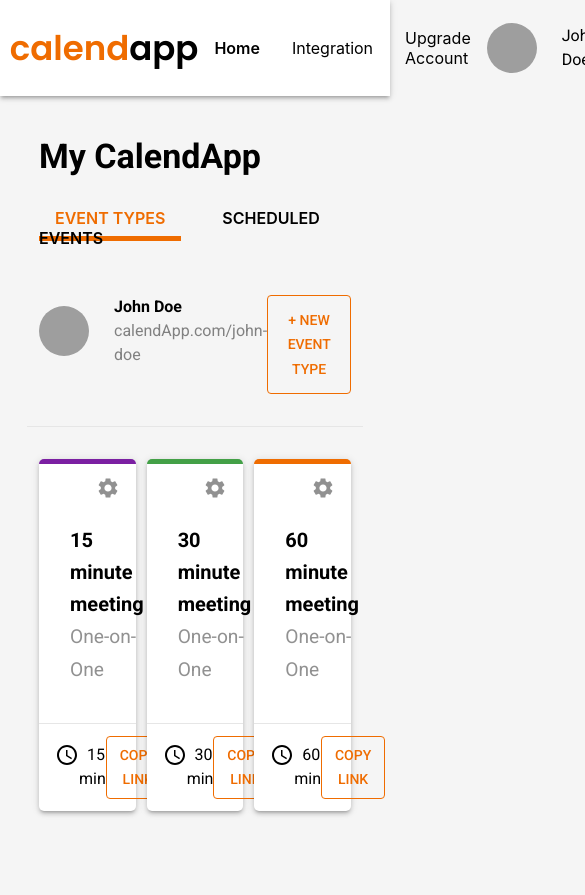
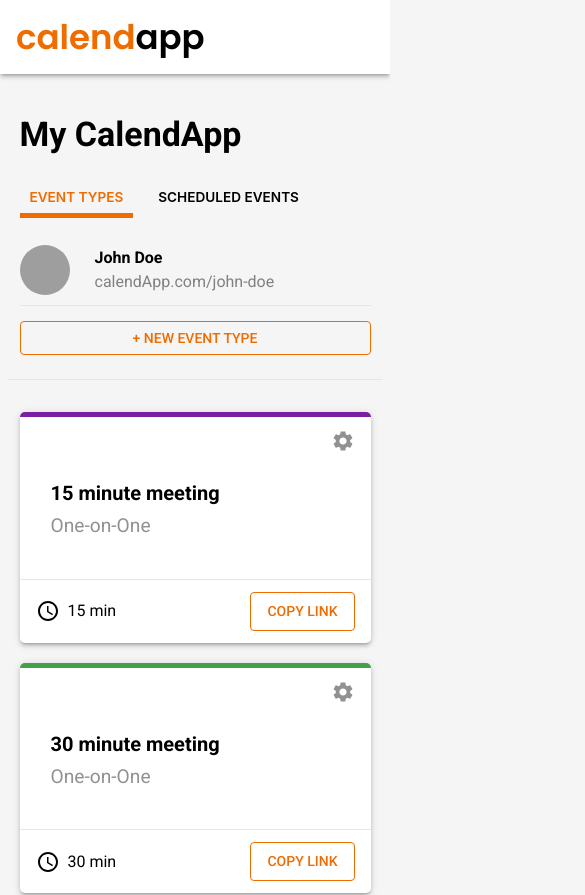
Before and after one commit to hatchways/team-matcha, a React (Create React App) app in the folder client/: page /events in a window 390 px wide. Shown: the top 895 px of the page, 585 px wide, since content can reach past the window. Before the commit the page ends 863 px from the top, so only its background shows below. Built offline with nearby package versions, Linux system fonts and the light colour scheme; grey boxes are pictures that could not be loaded.

Commit message:
event page media queries added

```diff
--- a/client/src/styles/components/EventCard.scss
+++ b/client/src/styles/components/EventCard.scss
@@ -52,3 +52,17 @@
     }
 
 }
+
+// Extra small devices (portrait phones, less than 576px)
+@media (max-width: 575.98px) {
+    .eventCard{
+        width: 100%;
+    }
+}
+
+// Small devices (landscape phones, 576px and up)
+@media (min-width: 576px) and (max-width: 798.98px) {
+    .eventCard{
+        width: 100%;
+    }
+}
--- a/client/src/styles/components/EventPage.scss
+++ b/client/src/styles/components/EventPage.scss
@@ -17,3 +17,32 @@
         }
     }
 }
+
+// Extra small devices (portrait phones, less than 576px)
+@media (max-width: 575.98px) {
+    .eventPage{
+        &__container{
+            @include applyFlex(center, center, column);
+            width: 90%;
+        }
+    }
+}
+
+// Small devices (landscape phones, 576px and up)
+@media (min-width: 576px) and (max-width: 798.98px) {
+    .eventPage{
+        &__container{
+            @include applyFlex(center, center, column);
+            width: 90%;
+        }
+    }
+}
+
+// Large devices (desktops, 992px and up)
+@media (min-width: 799px) and (max-width: 1199.98px) {
+    .eventPage{
+        &__container{
+            width: 90%;
+        }
+    }
+}
--- a/client/src/styles/components/EventPageHeader.scss
+++ b/client/src/styles/components/EventPageHeader.scss
@@ -39,3 +39,36 @@
         }
     }
 }
+
+// Extra small devices (portrait phones, less than 576px)
+@media (max-width: 575.98px) {
+    .eventPageHeader{
+        &__container{
+            @include applyFlex(center, center, column);
+            padding: 24px 12px;
+            width: 90%;
+        }
+
+        &__profile{
+            @include applyFlex(center, flex-start);
+            border-bottom: solid 1px $off-white;
+            margin-bottom: 15px;
+            padding-bottom: 10px;
+            width: 100%;
+        }
+
+        &__btn{
+            padding: 4px 16px !important;
+            width: 100%;
+        }
+    }
+}
+
+// Large devices (desktops, 992px and up)
+@media (min-width: 576px) and (max-width: 1199.98px) {
+    .eventPageHeader{
+        &__container{
+            width: 90%;
+        }
+    }
+}
--- a/client/src/styles/components/Header.scss
+++ b/client/src/styles/components/Header.scss
@@ -67,3 +67,39 @@
         }
     }
 }
+
+// Extra small devices (portrait phones, less than 576px)
+@media (max-width: 575.98px) {
+    .header{
+        &__container{
+            padding: 16px 16px;
+        }
+        &__nav{
+            display: none;
+        }
+    }
+}
+
+// Small devices (landscape phones, 576px and up)
+@media (min-width: 576px) and (max-width: 798.98px) {
+    .header{
+        &__container{
+            padding: 16px 32px;
+        }
+        &__nav{
+            display: none;
+        }
+    }
+}
+
+// Large devices (desktops, 992px and up)
+@media (min-width: 799px) and (max-width: 1199.98px) {
+    .header{
+        &__container{
+            padding: 16px 32px;
+        }
+        &__nav{
+            width: 60%;
+        }
+    }
+}
--- a/client/src/styles/components/SubNavigation.scss
+++ b/client/src/styles/components/SubNavigation.scss
@@ -37,3 +37,30 @@
         }
     }
 }
+
+// Extra small devices (portrait phones, less than 576px)
+@media (max-width: 575.98px) {
+    .subNavigation{
+        &__container{
+            width: 90%;
+        }
+
+        &__nav{
+            &--link{
+                font-size: .85rem !important;
+                padding: 8px 10px;
+                &--right{
+                    margin-left: 15px;
+                }
+            }
+        }
+    }
+}
+
+@media (min-width: 576px) and (max-width: 1199.98px) {
+    .subNavigation{
+        &__container{
+            width: 90%;
+        }
+    }
+}
```
